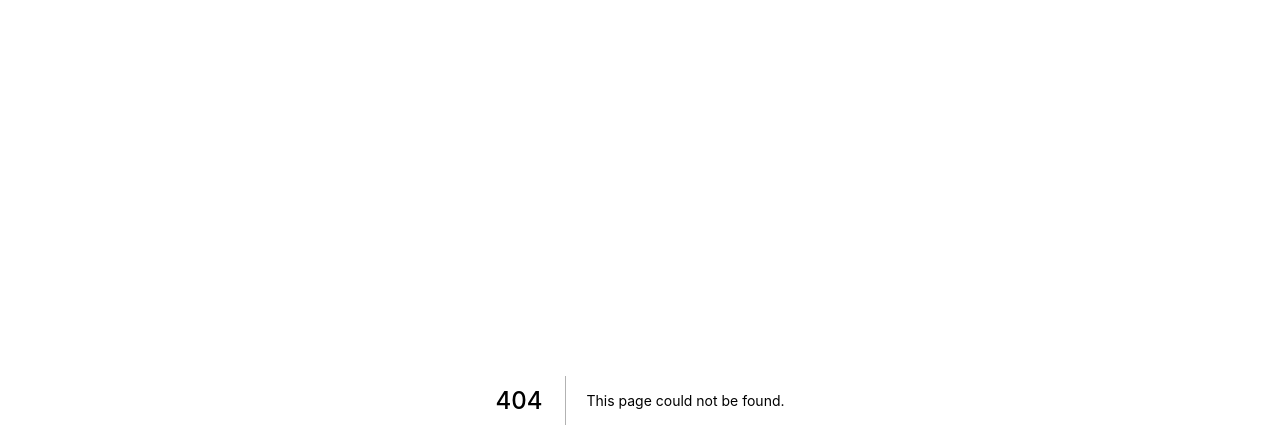
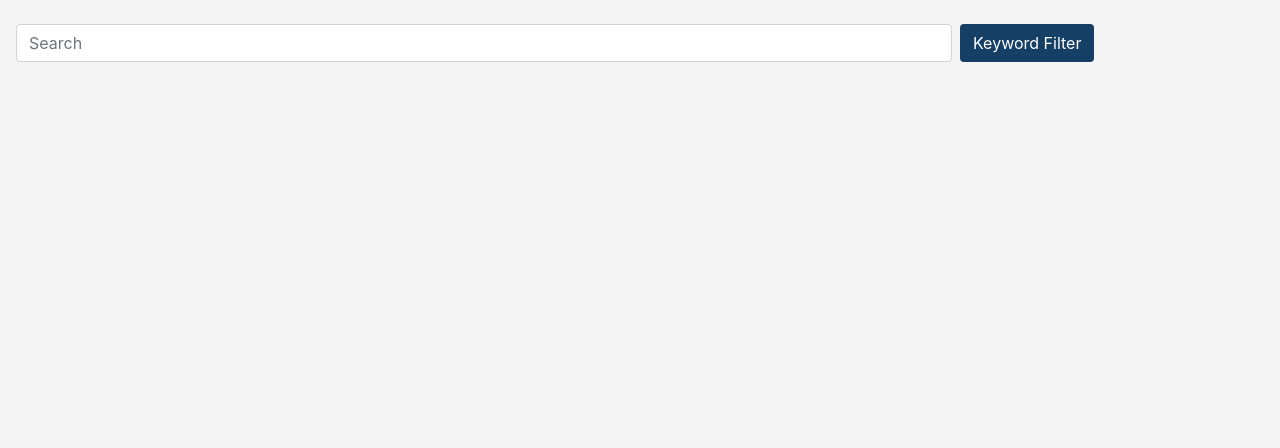
Before and after one commit to rashik07/the2hourjobrs, a Next.js app: page /jobs/components/KeywordSearch in a window 1280 px wide. Before the commit this address had no page. Shown: the top 448 px of the page. Built offline with nearby package versions, Linux system fonts and the light colour scheme.

Commit message:
Ready for Job Post

```diff
--- a/pages/_app.js
+++ b/pages/_app.js
@@ -4,7 +4,7 @@ import { store, persistor } from "./../redux/store";
 import { PersistGate } from "redux-persist/integration/react";
 import "./auth/login.css";
 import "./jobs/list.css";
-import "./jobs/SelectedFilter.css";
+import "./jobs/components/SelectedFilter.css";
 import "./../styles/header.css";
 
 function MyApp({ Component, pageProps }) {
--- a/pages/auth/login.js
+++ b/pages/auth/login.js
@@ -6,7 +6,7 @@ import { connect } from "react-redux";
 
 import Footer from "../../container/footer/footer";
 import Navbar from "../../container/navbar/navbar";
-import { signIn } from "../../redux/actions/authAction";
+import { signIn } from "@/redux/actions/authAction";
 
 const handleSubmit = (e, username, password, signIn, router) => {
   e.preventDefault();
--- a/pages/auth/signup.js
+++ b/pages/auth/signup.js
@@ -6,9 +6,9 @@ import Link from "next/link";
 import { connect } from "react-redux";
 import { useDispatch } from "react-redux";
 
-import * as types from "./../../redux/types";
+import * as types from "@/redux/types";
 import Form from "../../components/Form";
-import { signUp } from "../../redux/actions/authAction";
+import { signUp } from "@/redux/actions/authAction";
 
 const Signup = (props) => {
   const dispatch = useDispatch();
--- a/pages/jobs/SelectedFilter.css
+++ /dev/null
@@ -1,7 +0,0 @@
-.badge {
-  color: aliceblue;
-}
-
-.badge > button > svg > path {
-  color: aliceblue !important;
-}
--- a/pages/jobs/JobCategogy.js
+++ b/pages/jobs/components/JobCategogy.js
@@ -1,7 +1,7 @@
 import React, { useEffect } from "react";
 import { Select } from "antd";
 import { connect } from "react-redux";
-import { getJobCategories } from "../../redux/actions/jobAction";
+import { getJobCategories } from "@/redux/actions/jobAction";
 
 const JobCategogy = ({ getJobCategories, categories, filter, setFilter }) => {
   const { Option, OptGroup } = Select;
@@ -35,7 +35,6 @@ const JobCategogy = ({ getJobCategories, categories, filter, setFilter }) => {
       </p>
       <Select
         placeholder="Select Category"
-        allowClear
         className="mb-3"
         style={{ width: 200 }}
         onChange={handleChange}
--- a/pages/jobs/JobIndustry.js
+++ b/pages/jobs/components/JobIndustry.js
@@ -1,7 +1,7 @@
 import React, { useEffect } from "react";
 import { Select } from "antd";
 import { connect } from "react-redux";
-import { getIndustries } from "../../redux/actions/jobAction";
+import { getIndustries } from "@/redux/actions/jobAction";
 
 const JobIndustry = ({ industries, getIndustries, filter, setFilter }) => {
   const { Option } = Select;
@@ -23,7 +23,6 @@ const JobIndustry = ({ industries, getIndustries, filter, setFilter }) => {
       </p>
       <Select
         placeholder="Select Industry"
-        allowClear
         className="mb-3"
         style={{ width: 200 }}
         onChange={handleChange}
--- a/pages/jobs/KeywordSearch.js
+++ b/pages/jobs/components/KeywordSearch.js
@@ -4,9 +4,9 @@ const KeywordSearch = ({ filter, setFilter }) => {
   const [keyword, setKeyword] = useState("");
 
   return (
-    <form className="d-flex m-3">
+    <form className="d-flex m-3 row">
       <input
-        className="form-control me-2 mt-2"
+        className="form-control mr-2 mt-2 col-9"
         placeholder="Search"
         onChange={(e) => setKeyword(e.target.value)}
       />
@@ -14,11 +14,12 @@ const KeywordSearch = ({ filter, setFilter }) => {
         className="btn mt-2 button-home"
         onClick={(e) => {
           e.preventDefault();
+          console.log(keyword);
           const new_filter = { ...filter, keyword };
           setFilter(new_filter);
         }}
       >
-        Search
+        Keyword Filter
       </button>
     </form>
   );
--- /dev/null
+++ b/pages/jobs/components/SelectedFilter.css
@@ -0,0 +1,8 @@
+.badge {
+  color: aliceblue;
+}
+
+.input-tags.border-0.w-auto.flex-fill.input-tags {
+  max-height: 0;
+  max-width: 0;
+}
```
Also changed, not shown: jsconfig.json (added, +8 -0 lines), pages/jobs/list.js (+4 -4 lines), pages/jobs/components/SelectedFilter.js (renamed from pages/jobs/SelectedFilter.js).
